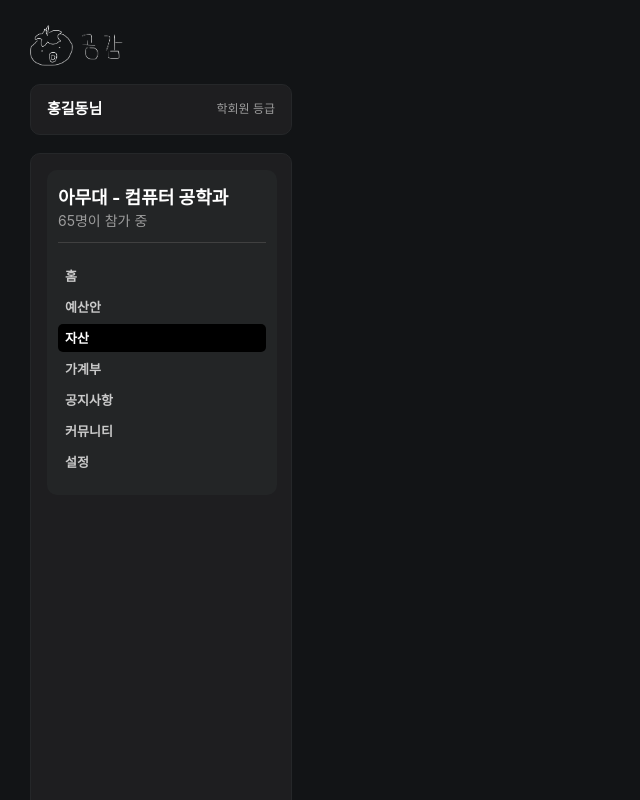
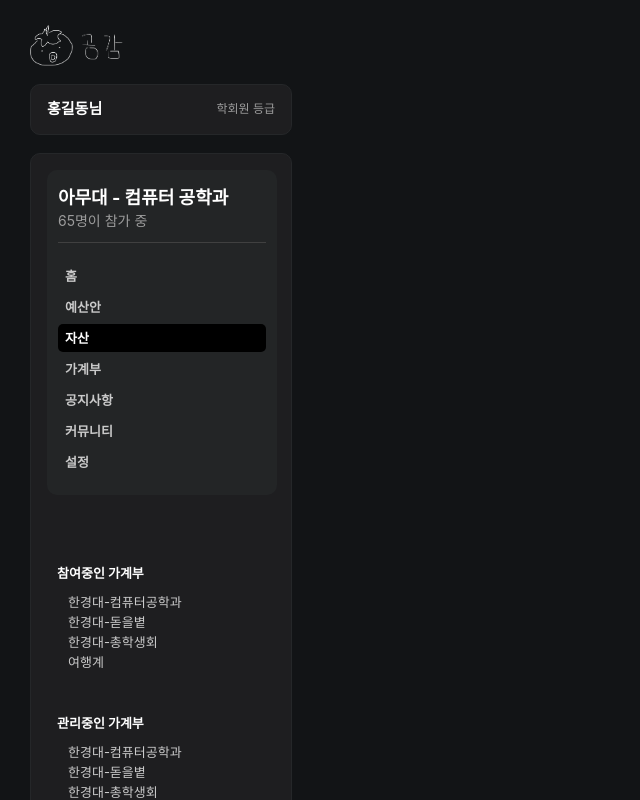
Before and after one commit to youngchannelforyou/gonggam, a React (Create React App) app in the folder frontend/: page /1/asset in a window 1280 px wide. Shown: the whole page, without its empty margins (0-640 px from the left). Built offline with nearby package versions, Linux system fonts and the light colour scheme.

Commit message:
[frontend] 가계부 페이지 사이드바 디자인

```diff
--- /dev/null
+++ b/frontend/src/components/AcountBook/AccountBookNameList.jsx
@@ -0,0 +1,37 @@
+import React from 'react';
+import { css } from '@emotion/css';
+
+function AccountBookNameList({ title, list }) {
+    return (
+        <div>
+            <div>
+                <div className={titleWrapper}>{title}</div>
+            </div>
+            <div className={accountBookListWrapper}>
+                {list.map((element) => <a className={accountBookElement} href='#'>{element}</a>)}
+            </div>
+        </div>
+    );
+}
+
+export default AccountBookNameList;
+
+const titleWrapper = css`
+    color: white;
+    font-size: 13px;
+    font-weight: bold;
+`;
+
+const accountBookListWrapper = css`
+    display: flex;
+    flex-direction: column;
+    gap: 7px;
+    margin-top: 16px;
+    color: #CACACA;
+    font-size: 13px;
+    padding-left: 11px;
+`;
+
+const accountBookElement = css`
+    text-decoration: none;
+`;
--- a/frontend/src/components/AcountBook/SideBar.jsx
+++ b/frontend/src/components/AcountBook/SideBar.jsx
@@ -4,11 +4,15 @@ import { css } from '@emotion/css';
 import Navigation from '../../components/AcountBook/Navigation';
 import imgLogo from '../../assets/imgLogo.png'
 import textLogo from '../../assets/textLogo.png'
+import AccountBookNameList from './AccountBookNameList';
 
 function SideBar(props) {
 
     const userName = '홍길동';
     const userGrade = '학회원';
+
+    const joinedAccountList = ['한경대-컴퓨터공학과', '한경대-돋을볕', '한경대-총학생회', '여행계'];
+
     return (
         <aside className={container}>
             <div className={mainTitle}>
@@ -29,8 +33,13 @@ function SideBar(props) {
                         <Navigation />
                     </div>
                 </div>
-                <div>
-
+                <div className={accountBookNameListWrapper}>
+                    <div className={marginBottom48}>
+                        <AccountBookNameList title='참여중인 가계부' list={joinedAccountList} />
+                    </div>
+                    <div>
+                        <AccountBookNameList title='관리중인 가계부' list={joinedAccountList} />
+                    </div>
                 </div>
             </div>
         </aside>
@@ -124,3 +133,12 @@ const accountBookUserNumber = css`
     font-size: 14px;
     color: #9C9C9C;
 `;
+
+const accountBookNameListWrapper = css`
+    margin-top: 72px;
+    margin-left: 10px;
+`;
+
+const marginBottom48 = css`
+    margin-bottom: 48px;
+`;
```
